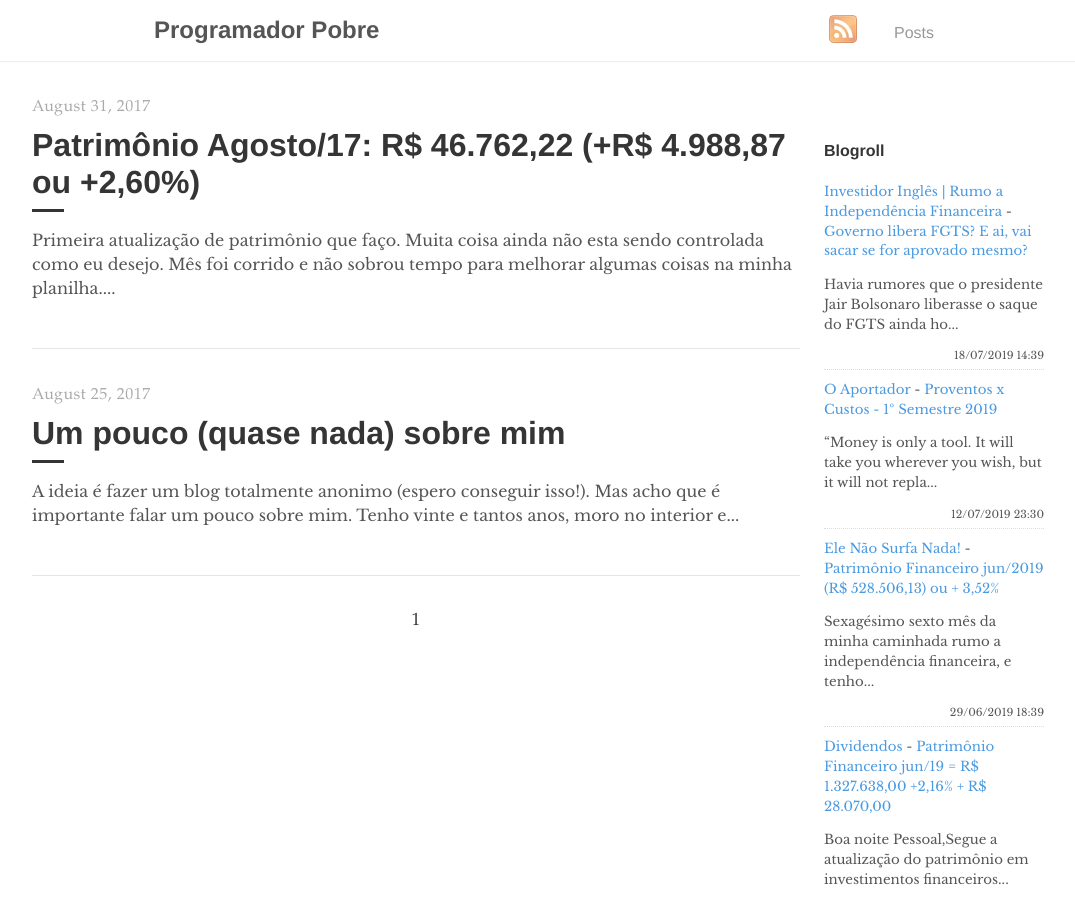
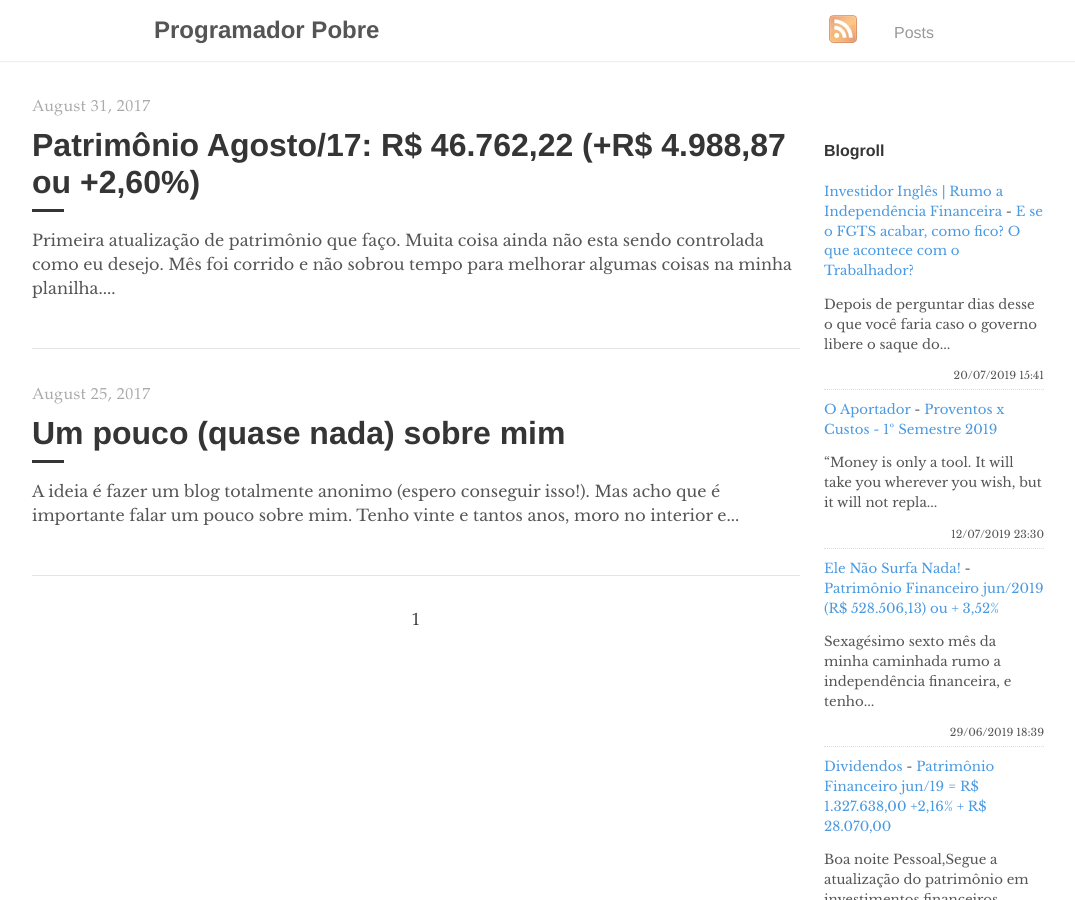
Before and after one commit to programadorpobre/programadorpobre.github.io, a Jekyll site: the page built from index.html, in a window 1280 px wide and 900 px high. Shown: the whole window, without its empty margins (96-1171 px from the left). Built offline with Jekyll 4.4.1, drawn with Linux system fonts in a browser that asks for light colours; the list of posts is cut into pages by our own code; comment, search, counter and statistics services are not loaded.

Commit message:
[ci skip] travis #714

```diff
--- a/_includes/feed-entries.html
+++ b/_includes/feed-entries.html
@@ -1,7 +1,7 @@
 <div class="feed-entry">
-    <a class="feed-entry-site-name" href="https://www.investidoringles.com/">Investidor Inglês | Rumo a Independência Financeira</a> - <a class="feed-entry-title" href="https://www.investidoringles.com/2019/07/governo-libera-fgts.html">Governo libera FGTS? E ai, vai sacar se for aprovado mesmo?</a>
-    <p class="feed-entry-summary">Havia rumores que o presidente Jair Bolsonaro liberasse o saque do FGTS ainda ho...</p>
-    <time datetime="2019-07-18T14:39:00.001-03:00">18/07/2019 14:39</time>
+    <a class="feed-entry-site-name" href="https://www.investidoringles.com/">Investidor Inglês | Rumo a Independência Financeira</a> - <a class="feed-entry-title" href="https://www.investidoringles.com/2019/07/o-que-acontece-fim-fgts.html">E se o FGTS acabar, como fico? O que acontece com o Trabalhador?</a>
+    <p class="feed-entry-summary">Depois de perguntar dias desse o que você faria caso o governo libere o saque do...</p>
+    <time datetime="2019-07-20T15:41:00.004-03:00">20/07/2019 15:41</time>
 </div>
 <div class="feed-entry">
     <a class="feed-entry-site-name" href="https://oaportadorfinanceiro.blogspot.com/">O Aportador</a> - <a class="feed-entry-title" href="https://oaportadorfinanceiro.blogspot.com/2019/07/proventos-x-custos-1-semestre-2019.html">Proventos x Custos - 1º Semestre 2019</a>
```
